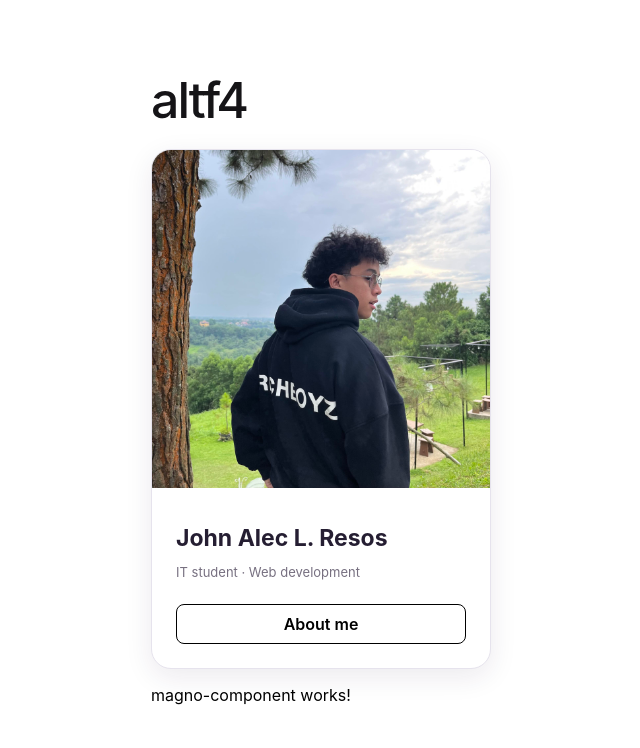
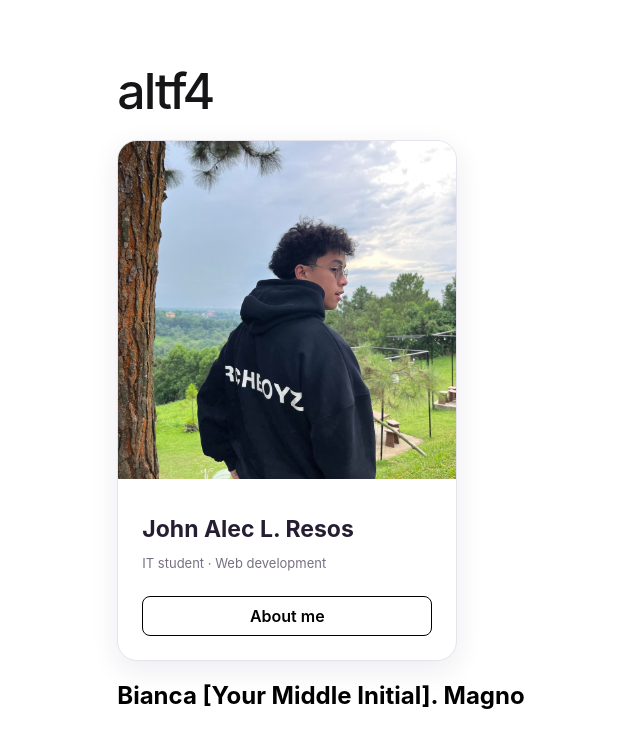
Before and after one commit to Resos-JohnAlec/S-ITWB415-EA3-ALTF4, an Angular app in the folder altf4/: page / in a window 1280 px wide. Shown: the top 748 px of the page, without its empty margins (319-959 px from the left). Built offline with nearby package versions, Linux system fonts and the light colour scheme.

Commit message:
feat: add name signal and h2

```diff
--- a/altf4/src/app/components/magno-component/magno-component.html
+++ b/altf4/src/app/components/magno-component/magno-component.html
@@ -1 +1 @@
-<p>magno-component works!</p>
+<h2>{{ name }}</h2>
--- a/altf4/src/app/components/magno-component/magno-component.ts
+++ b/altf4/src/app/components/magno-component/magno-component.ts
@@ -6,4 +6,6 @@ import { Component } from '@angular/core';
   templateUrl: './magno-component.html',
   styleUrl: './magno-component.scss',
 })
-export class MagnoComponent {}
+export class MagnoComponent {
+  name = 'Bianca [Your Middle Initial]. Magno';
+}
```
